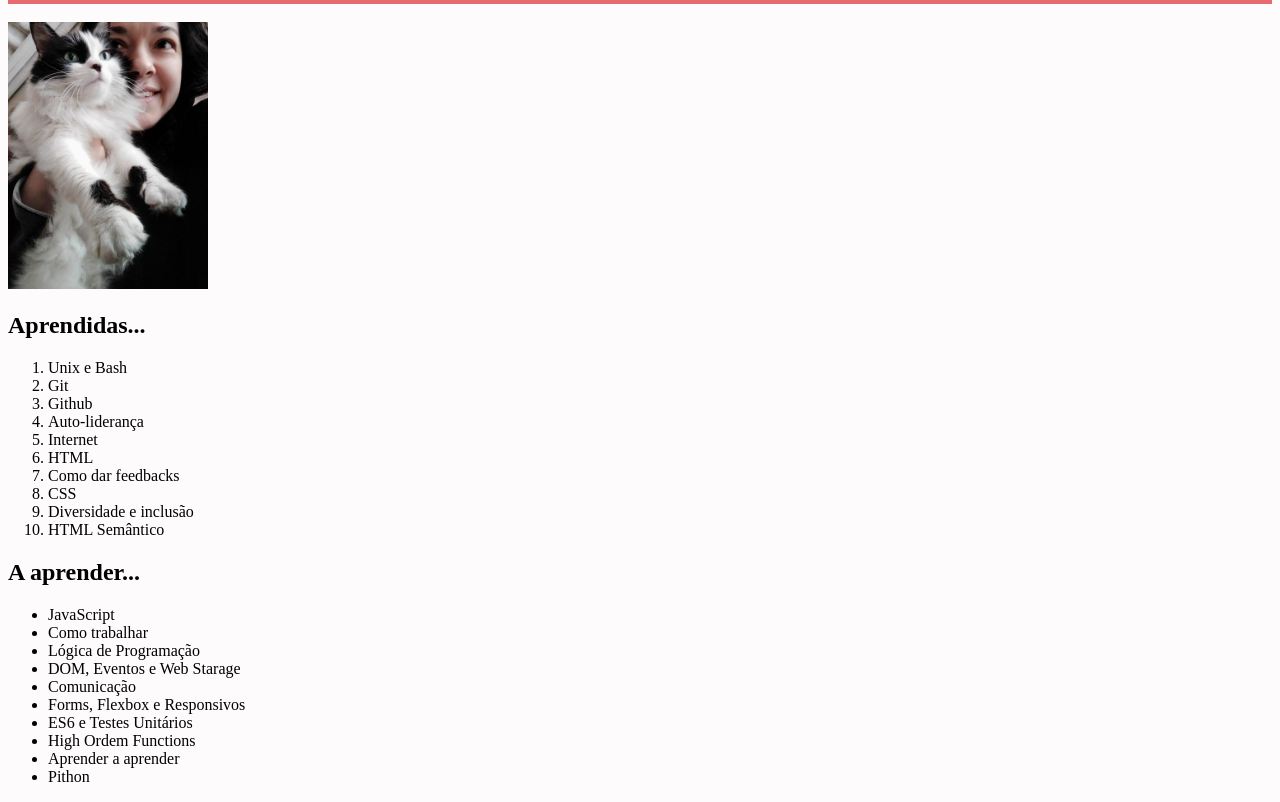
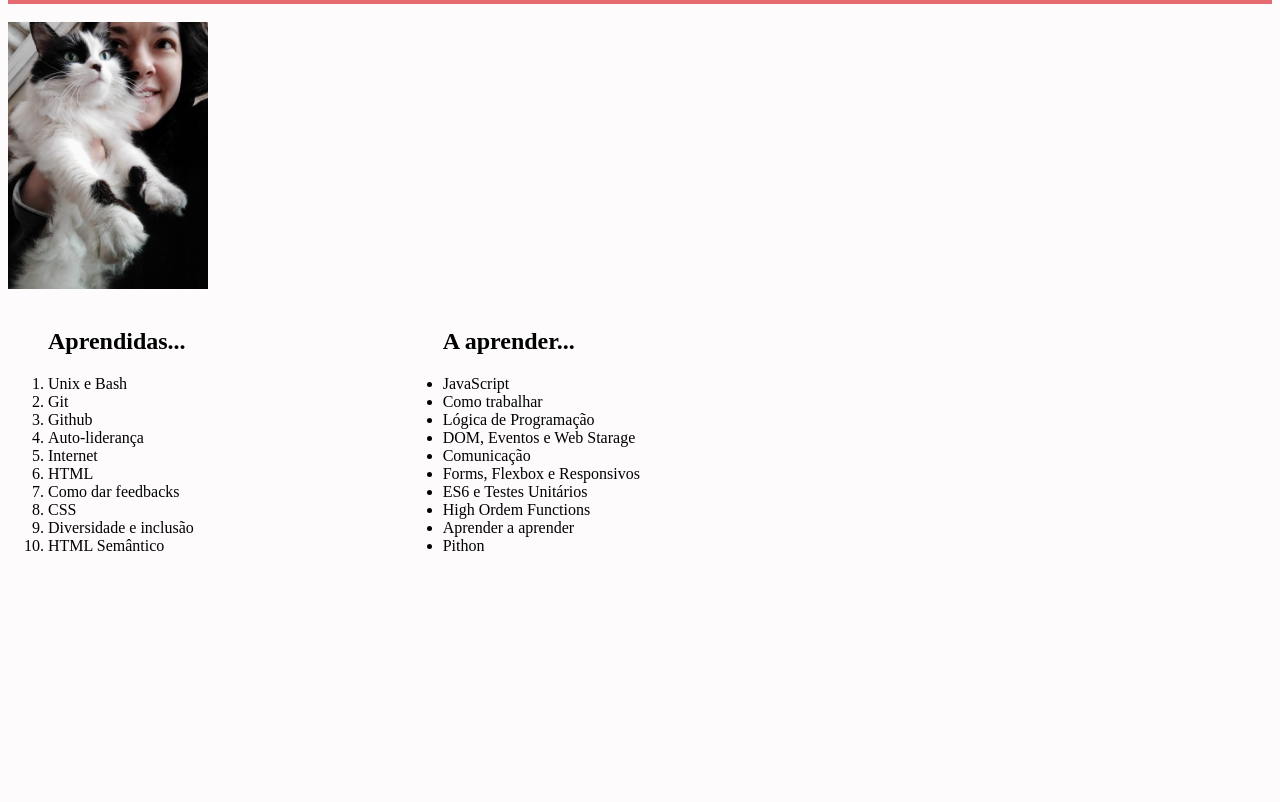
Before and after one commit to Fernanda-Vidal/ProjectTrybe-lessons-learned, a website: page index.html in a window 1280 px wide. Shown: the part 90-892 px from the top of the page. After the commit the page ends 800 px from the top, so only its background shows below. Drawn offline with Linux system fonts and the light colour scheme.

Commit message:
Altera posicionamento das listas.

```diff
--- a/index.html
+++ b/index.html
@@ -12,10 +12,10 @@
         <h1 id="titulo">Lessons Learned Project</h1>
     </header>
     <br>
+    <img id="minha_foto" src="filo-me.jpeg" alt="Gato em primeiro plano, e mulher sorrindo">
     <section>
-    <img id="minha_foto" src="filo-me.jpeg" alt="Gato em primeiro plano, e mulher sorrindo">
-    <h2>Aprendidas...</h2>
-    <ol id="licoes_aprendidas">
+        <ol id="licoes_aprendidas">
+        <h2>Aprendidas...</h2>
         <li>Unix e Bash</li>
         <li>Git</li>
         <li>Github</li>
@@ -27,8 +27,8 @@
         <li>Diversidade e inclusão</li>
         <li>HTML Semântico</li>
     </ol>
-    <h2>A aprender...</h2>
-    <ul id="licoes_a_aprender">
+       <ul id="licoes_a_aprender">
+        <h2>A aprender...</h2>
         <li>JavaScript</li>
         <li>Como trabalhar</li>
         <li>Lógica de Programação</li>
--- a/style.css
+++ b/style.css
@@ -19,3 +19,16 @@ body {
 #minha_foto {
     width: 200px;
 }
+
+#licoes_aprendidas {
+   float: left;
+}
+
+#licoes_a_aprender {
+    float: right;
+    margin-right: 50%;
+}
+
+#rodape {
+
+}
```
